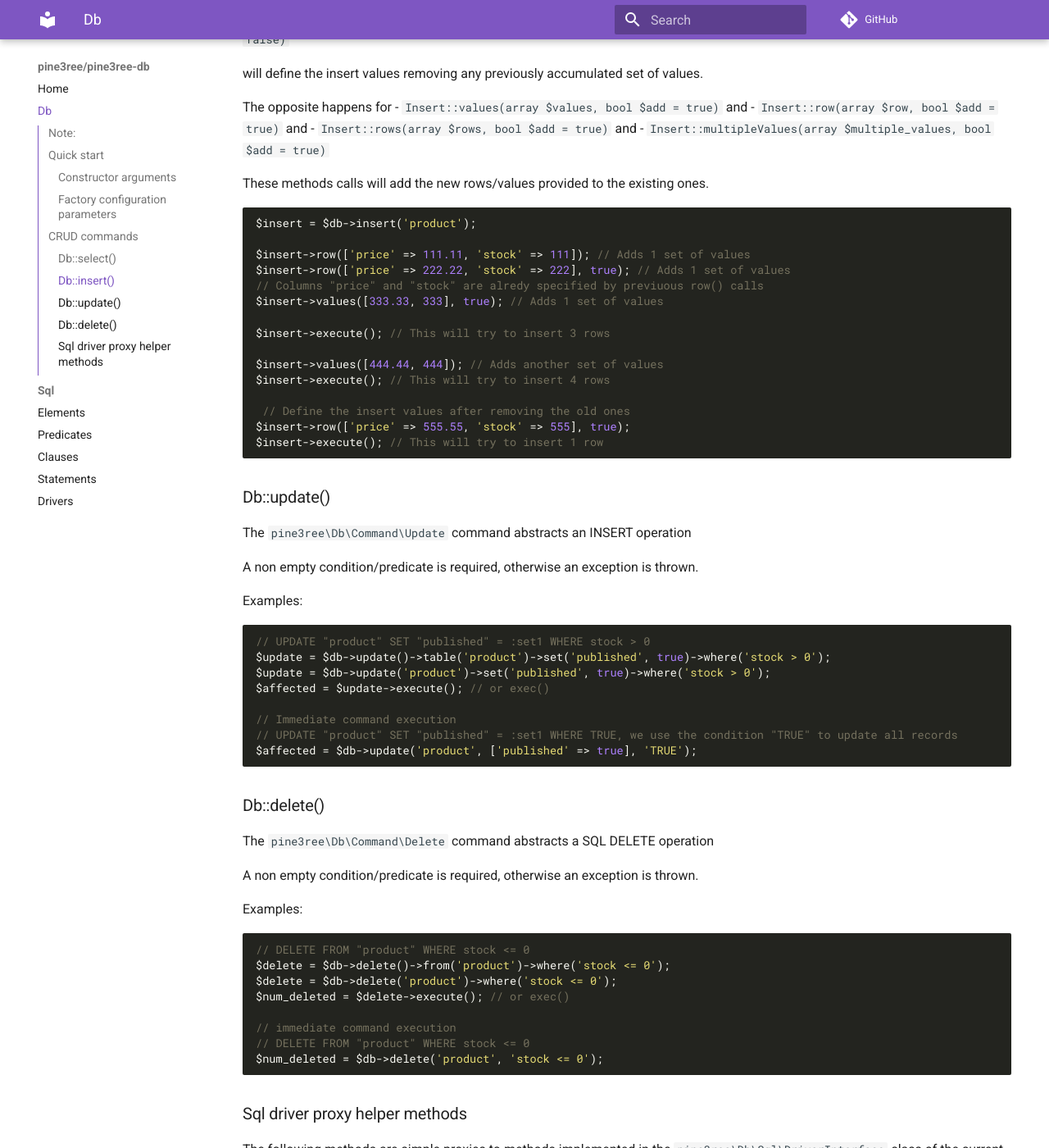
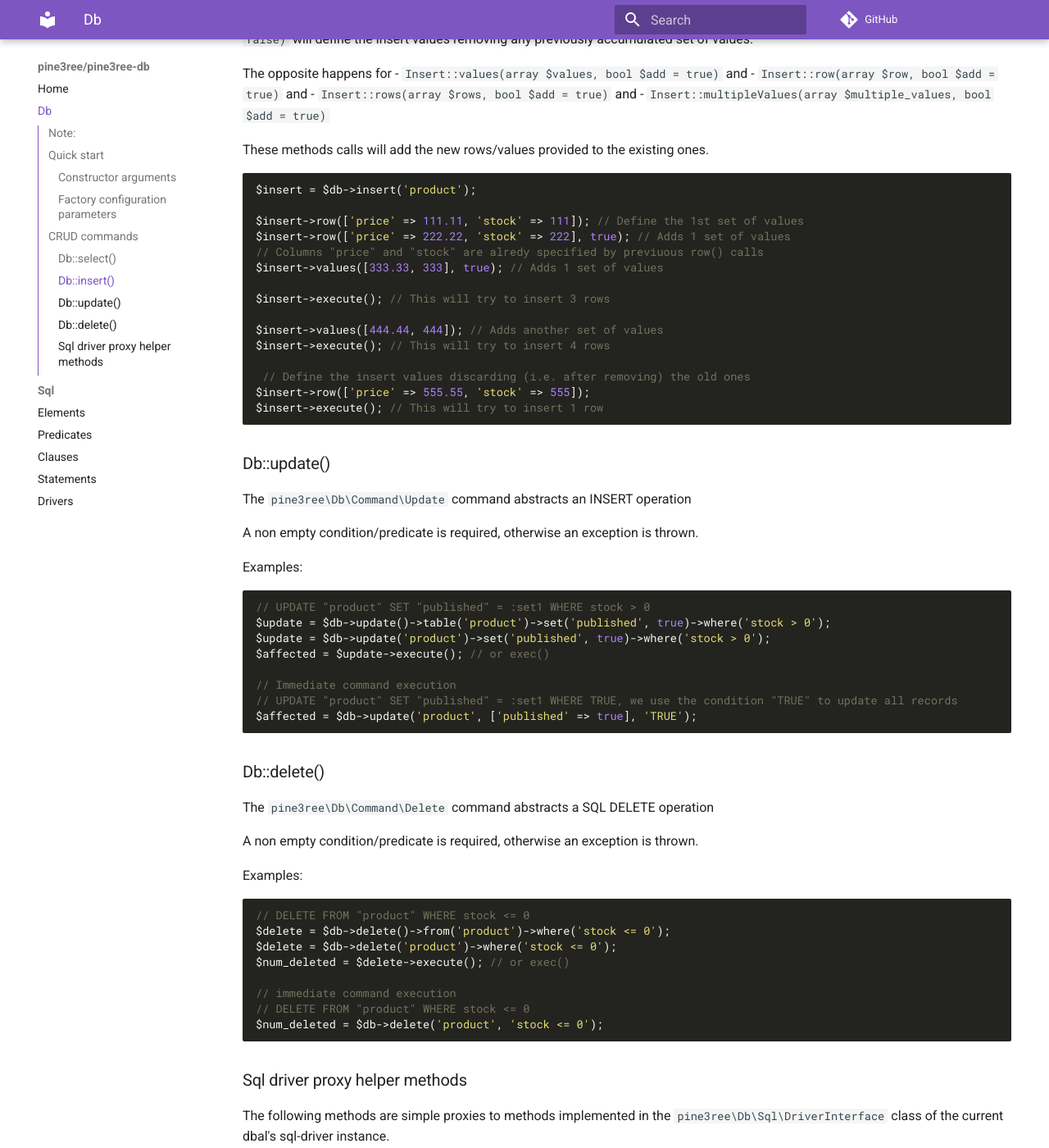
Before and after one commit to pine3ree/pine3ree-db, an MkDocs documentation site: the page built from docs/db.md, in a window 1280 px wide and 1400 px high, scrolled down 6711 px. Shown: the whole window at 82% size. Built offline with MkDocs 1.6.1 and Material for MkDocs 9.7.7, drawn with Linux system fonts in a browser that asks for light colours; comment, search, counter and statistics services are not loaded; some of the changed text lies outside the part shown.

Commit message:
Fix errors in documentation and update/fix php-doc blocks
Signed-off-by: pine3ree <pine3ree@gmail.com>

Revert buggy code

Signed-off-by: pine3ree <pine3ree@gmail.com>

````diff
--- a/docs/db.md
+++ b/docs/db.md
@@ -352,7 +352,6 @@ By default
 - `Insert::row(array $row, bool $add = false)` and
 - `Insert::rows(array $rows, bool $add = false)` and
 - `Insert::multipleValues(array $multiple_values, bool $add = false)`
-
 will define the insert values removing any previously accumulated set of values.
 
 The opposite happens for
@@ -367,7 +366,7 @@ These methods calls will add the new rows/values provided to the existing ones.
 ```php
 $insert = $db->insert('product');
 
-$insert->row(['price' => 111.11, 'stock' => 111]); // Adds 1 set of values
+$insert->row(['price' => 111.11, 'stock' => 111]); // Define the 1st set of values
 $insert->row(['price' => 222.22, 'stock' => 222], true); // Adds 1 set of values
 // Columns "price" and "stock" are alredy specified by previuous row() calls
 $insert->values([333.33, 333], true); // Adds 1 set of values
@@ -377,8 +376,8 @@ $insert->execute(); // This will try to insert 3 rows
 $insert->values([444.44, 444]); // Adds another set of values
 $insert->execute(); // This will try to insert 4 rows
 
- // Define the insert values after removing the old ones
-$insert->row(['price' => 555.55, 'stock' => 555], true);
+ // Define the insert values discarding (i.e. after removing) the old ones
+$insert->row(['price' => 555.55, 'stock' => 555]);
 $insert->execute(); // This will try to insert 1 row
 ```
 
@@ -427,6 +426,6 @@ $num_deleted = $db->delete('product', 'stock <= 0');
 The following methods are simple proxies to methods implemented in the
 `pine3ree\Db\Sql\DriverInterface` class of the current dbal's sql-driver instance.
 
-- `Db::quoteIdentifier(string $identifier)` quotes given column/table SQL identifier
-- `Db::quoteAlias(string $alias)` quotes given SQL aliase
+- `Db::quoteIdentifier(string $identifier)` quotes the given column/table SQL identifier
+- `Db::quoteAlias(string $alias)` quotes the given SQL alias
 - `Db::quoteValue(null|scalar $value)` perform type-casting and quotes - when required - the given value
````
Also changed, not shown: 1 other file.
